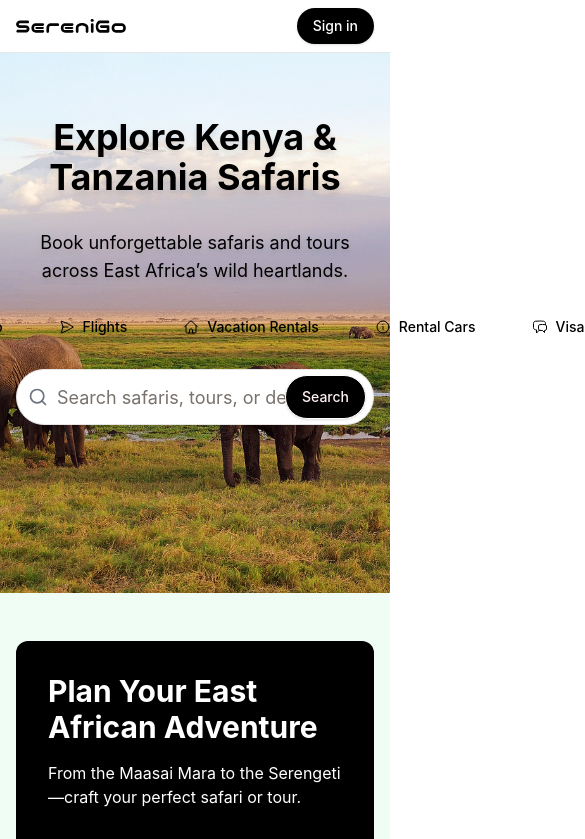
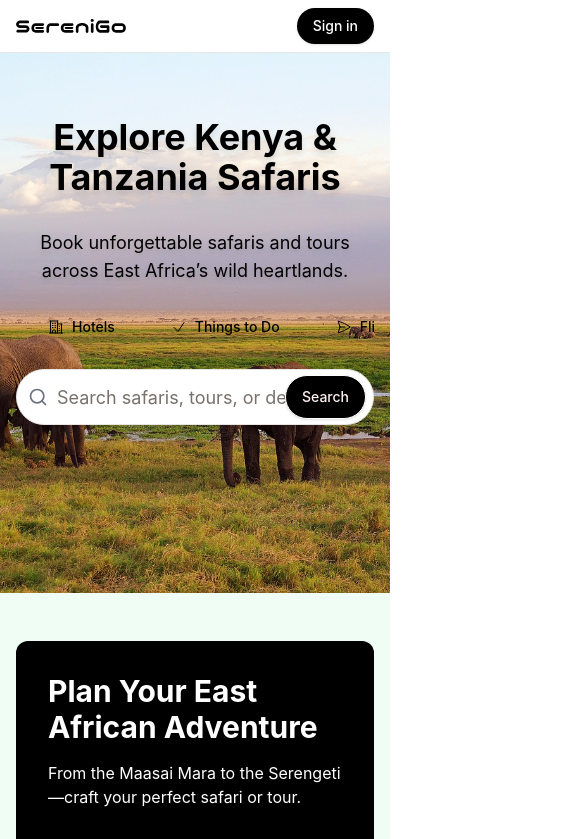
Before and after one commit to bozize/bana, a Next.js app: page / in a window 390 px wide. Shown: the top 839 px of the page, 585 px wide, since content can reach past the window. Built offline with nearby package versions, Linux system fonts and the light colour scheme; a web font is replaced by a local one.

Commit message:
Initial commit

```diff
--- a/src/app/page.tsx
+++ b/src/app/page.tsx
@@ -50,7 +50,7 @@ export default function Home() {
         </p>
         <div className="max-w-3xl mx-auto">
           {/* Navigation Links */}
-          <nav className="flex md:hidden justify-center items-center space-x-6 mb-6">
+          <nav className="flex md:hidden items-center space-x-6 mb-6 overflow-x-auto flex-nowrap px-4 snap-x snap-mandatory [scrollbar-width:none] [-ms-overflow-style:none] [&::-webkit-scrollbar]:hidden">
   <Button variant="ghost" className="text-black font-medium hover:bg-white/20 rounded-full transition-colors">
     <Link href="/hotels" className="flex items-center space-x-2">
       <BuildingOffice2Icon className="w-5 h-5" />
```
